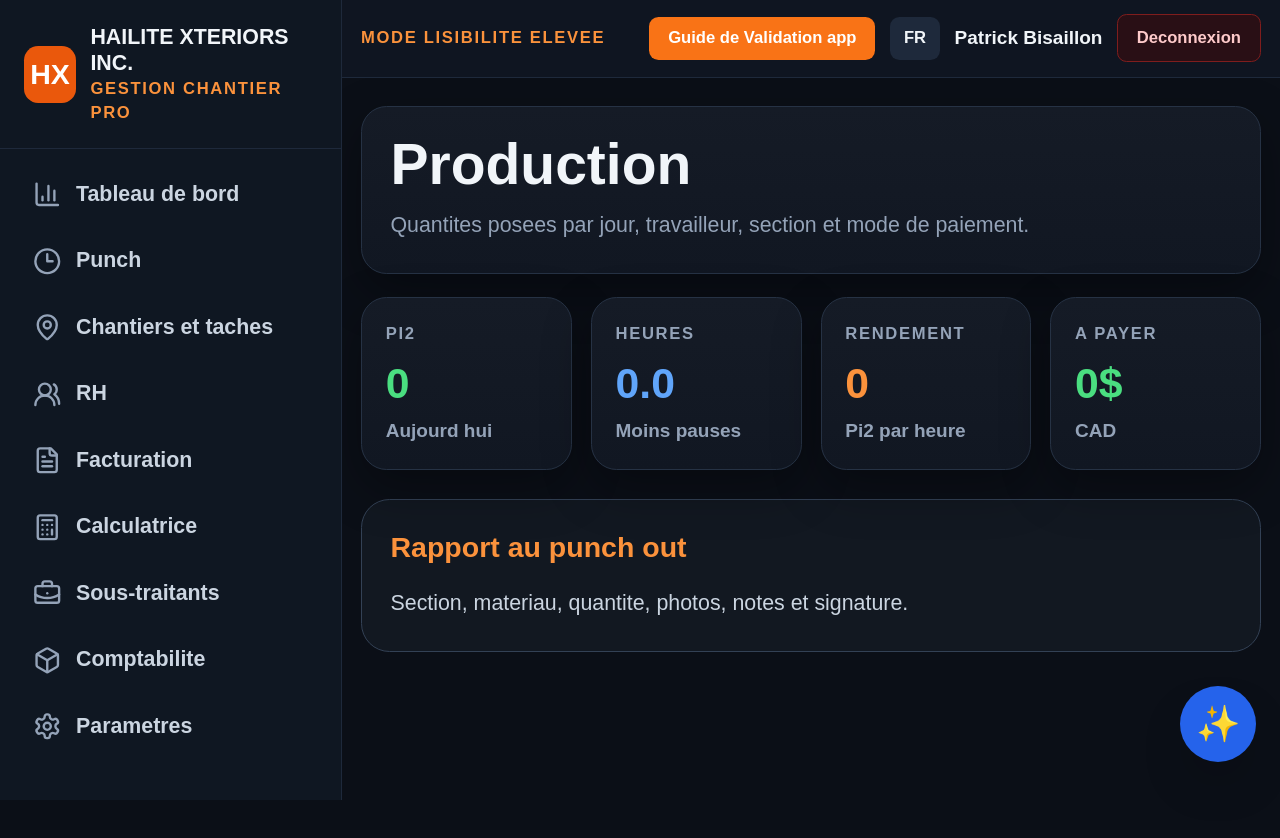
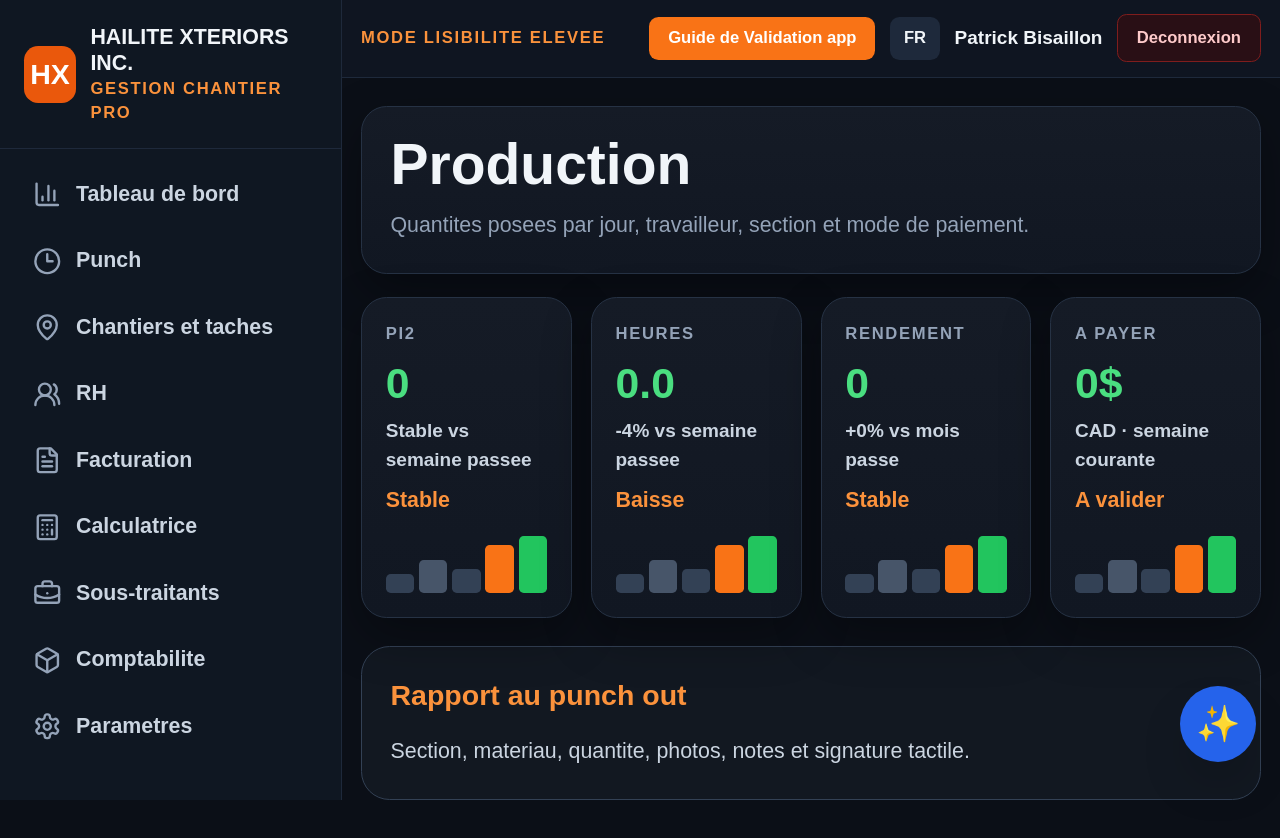
Before and after one commit to bisaillonpatrick1979-dev/Chatgpt-hailite-, a Next.js app: page /production in a window 1280 px wide. Shown: the top 838 px of the page. Before the commit the page ends 800 px from the top, so only its background shows below. Built offline with nearby package versions, Linux system fonts and the light colour scheme.

Commit message:
Add trend statistics to production page

```diff
--- a/app/production/page.tsx
+++ b/app/production/page.tsx
@@ -1,4 +1,5 @@
-import { AppShell, ProMetric } from "@/components/AppShell";
+import { AppShell } from "@/components/AppShell";
+import { TrendCard } from "@/components/TrendCard";
 
 export default function Page() {
   return (
@@ -8,14 +9,14 @@ export default function Page() {
         <p className="large-readable mt-3 text-slate-400">Quantites posees par jour, travailleur, section et mode de paiement.</p>
       </section>
       <section className="mt-5 grid gap-4 md:grid-cols-4">
-        <ProMetric label="Pi2" value="0" note="Aujourd hui" tone="green" />
-        <ProMetric label="Heures" value="0.0" note="Moins pauses" tone="blue" />
-        <ProMetric label="Rendement" value="0" note="Pi2 par heure" tone="orange" />
-        <ProMetric label="A payer" value="0$" note="CAD" tone="green" />
+        <TrendCard label="Pi2" value="0" compare="Stable vs semaine passee" status="Stable" />
+        <TrendCard label="Heures" value="0.0" compare="-4% vs semaine passee" status="Baisse" />
+        <TrendCard label="Rendement" value="0" compare="+0% vs mois passe" status="Stable" />
+        <TrendCard label="A payer" value="0$" compare="CAD · semaine courante" status="A valider" />
       </section>
       <section className="pro-panel mt-6 p-6">
         <h2 className="text-2xl font-black text-orange-400">Rapport au punch out</h2>
-        <p className="large-readable mt-4 text-slate-300">Section, materiau, quantite, photos, notes et signature.</p>
+        <p className="large-readable mt-4 text-slate-300">Section, materiau, quantite, photos, notes et signature tactile.</p>
       </section>
     </AppShell>
   );
```
